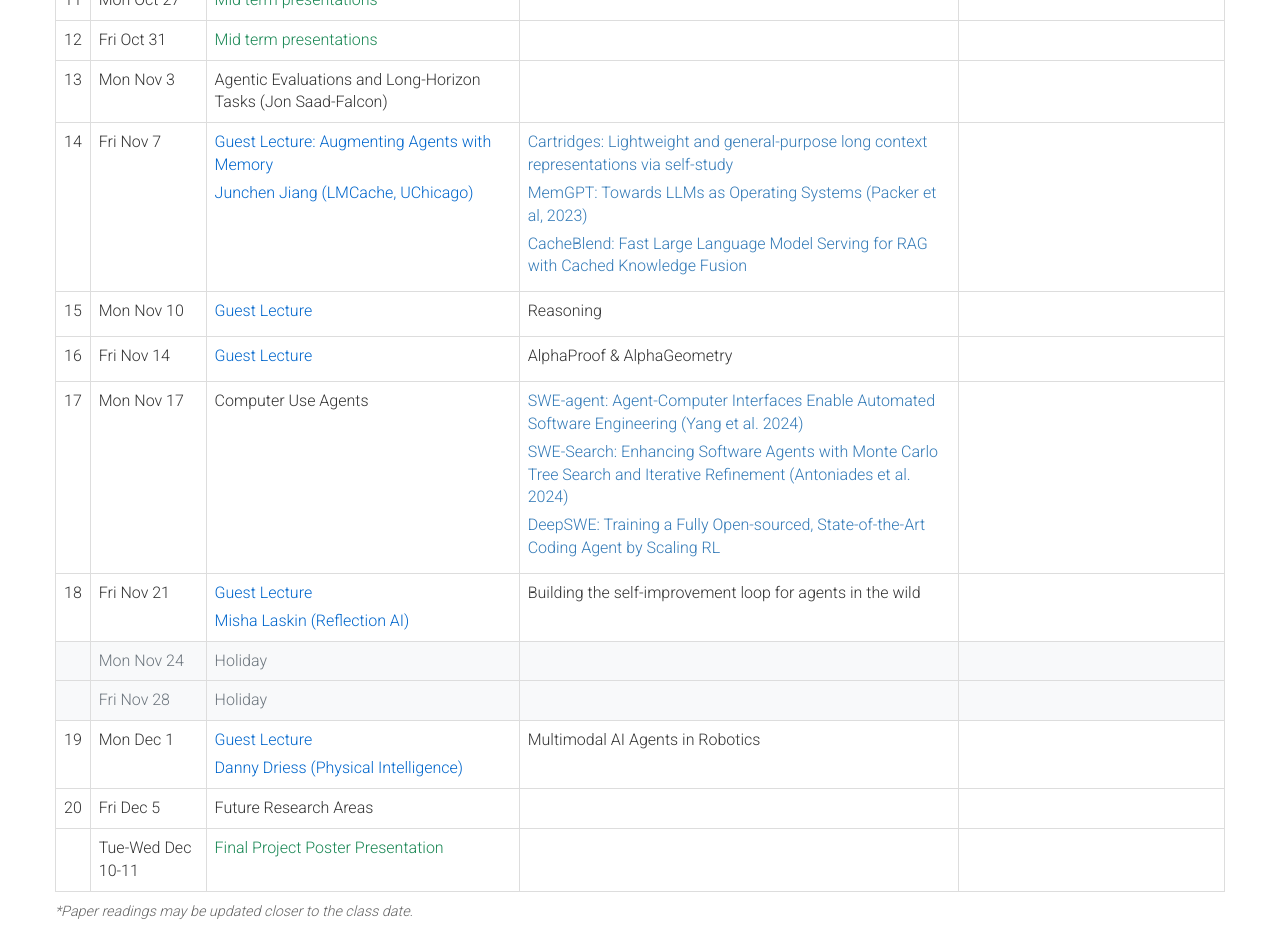
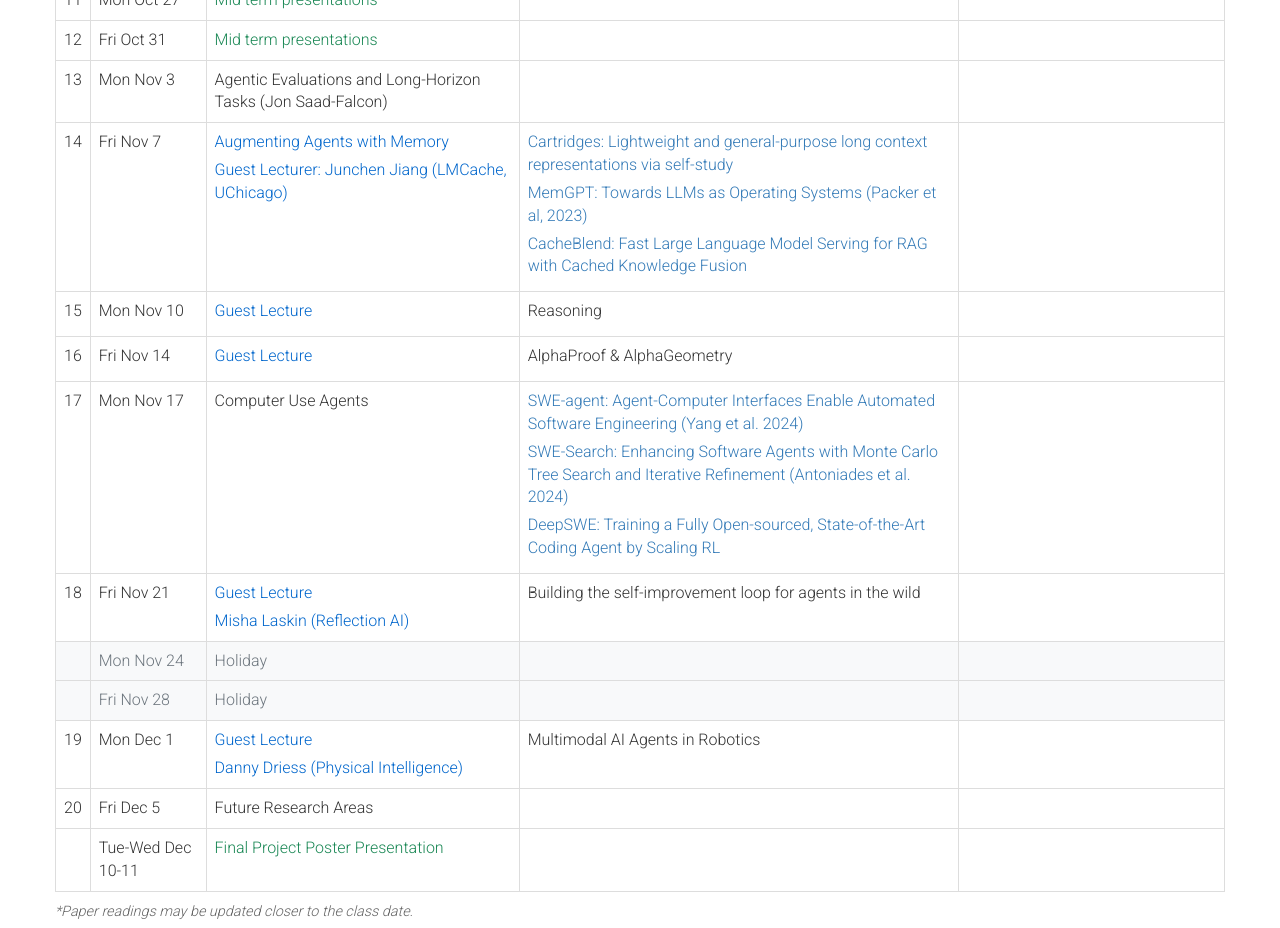
Before and after one commit to stanford-cs329a/stanford-cs329a.github.io, a plain HTML site: page index.html in a window 1280 px wide. Shown: the part 2360-3288 px from the top of the page. Drawn offline with nearby package versions, Linux system fonts and the light colour scheme.

Commit message:
Update index.html

```diff
--- a/index.html
+++ b/index.html
@@ -467,8 +467,8 @@
                 <td> 14 </td>
                 <td>Fri Nov 7</td>
                 <td class="guest-lecture-cell">
-                    <span class="lecture-title">Guest Lecture: Augmenting Agents with Memory</span>
-                  <span class="lecture-subtitle">Junchen Jiang (LMCache, UChicago)</span>
+                    <span class="lecture-title"> Augmenting Agents with Memory</span>
+                  <span class="lecture-subtitle"> Guest Lecturer: Junchen Jiang (LMCache, UChicago)</span>
                 </td>
                     <td>
                               <ul class="reading-list">
```
